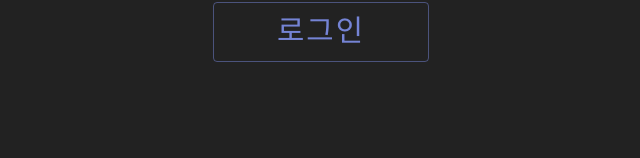
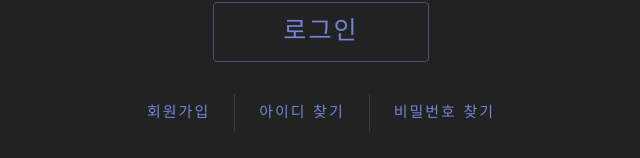
Before and after one commit to hjch0211/form-from-pongpong, a React (Vite) app: page /sign-in in a window 1280 px wide. Shown: the part 404-562 px from the top of the page, without its empty margins (319-959 px from the left). Built offline with nearby package versions, Linux system fonts and the light colour scheme; a web font is replaced by a local one.

Commit message:
✨ Feat : Stack 사용하여 로그인 폼 footer 부분 만듦

```diff
--- a/src/pages/sign/SignIn/index.tsx
+++ b/src/pages/sign/SignIn/index.tsx
@@ -2,14 +2,14 @@ import React from "react";
 import { Empty, Form } from "../../../components/atoms";
 import { MainLayout } from "../../../components/templates/MainLayout";
 import { MainHeader } from "../../../components/organisms";
-import { Button, Typography } from "@mui/material";
+import { Button, Typography, Stack, Divider, ButtonProps } from "@mui/material";
 import { useSignIn } from "./hook";
 import { IdField, PwField, SaveIdCheckBox } from "./components";
+import styled from "@emotion/styled";
 
 export const SignIn = () => {
   const { reg, onSubmit, setValue, toggleSaveId } = useSignIn();
 
-  // [Todo!!!!!!!!!!!!!!!!!!!!!!!!!!!!] 지금 index.css 폰트 적용이 안되는 중
   return (
     <>
       <MainHeader />
@@ -31,7 +31,15 @@ export const SignIn = () => {
               로그인
             </Button>
           </Form>
-          {/* [Todo] 회원가입, 아이디 찾기, 비밀번호 찾기 구현하기 */}
+
+          <Empty height="2rem" />
+
+          <Stack direction="row" divider={<Divider orientation="vertical" flexItem />} spacing={2}>
+            {/* [Todo] 리펙터링 하기 */}
+            <Button style={{ fontSize: 15 }}>회원가입</Button>
+            <Button style={{ fontSize: 15 }}>아이디 찾기</Button>
+            <Button style={{ fontSize: 15 }}>비밀번호 찾기</Button>
+          </Stack>
         </MainLayout.Body>
       </MainLayout>
     </>
--- a/src/providers/muiThemeProvider/configMuiTypography.ts
+++ b/src/providers/muiThemeProvider/configMuiTypography.ts
@@ -10,5 +10,5 @@ export const configMuiTypography: TypographyOptions = {
     letterSpacing: "2px",
   },
   body2: { fontSize: 16, fontWeight: 500 },
-  button: { fontFamily: "Jua", fontSize: 30, letterSpacing: "2px" },
+  button: { fontFamily: "Jua", fontSize: 26, letterSpacing: "2px" },
 };
```
